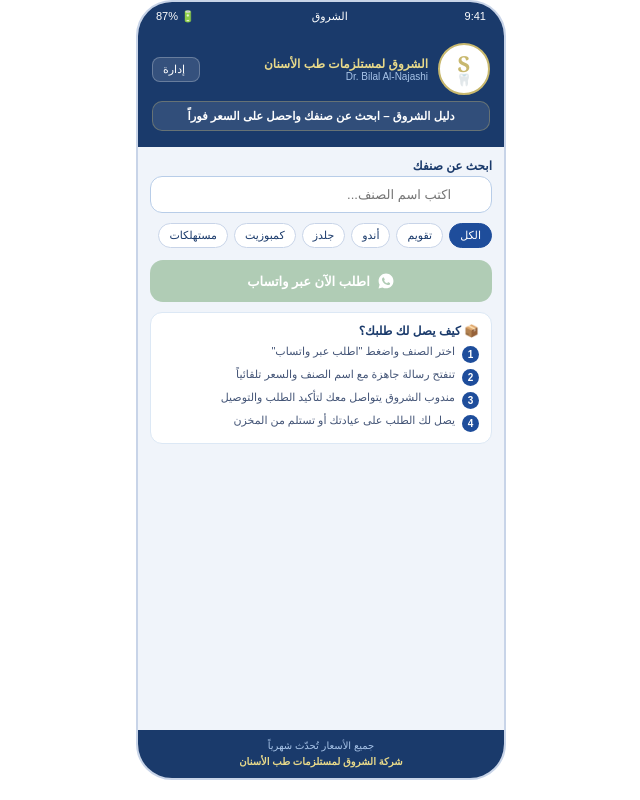
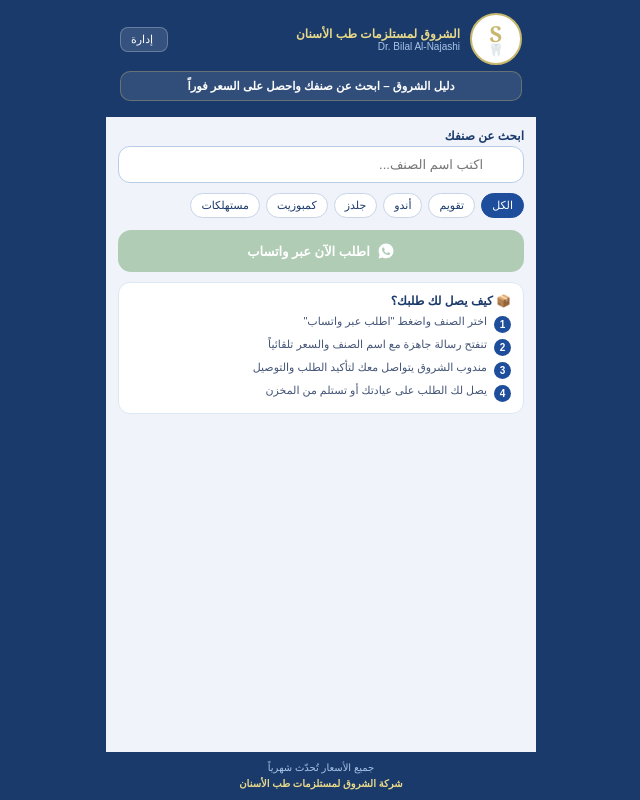
Before and after one commit to tlgooo/shorouk-dental-app, a plain HTML site: page index.html in a window 1280 px wide. Shown: the whole page, without its empty margins (319-959 px from the left). Drawn offline with Linux system fonts and the light colour scheme.

Commit message:
Update index.html

```diff
--- a/index.html
+++ b/index.html
@@ -2,7 +2,8 @@
 <html lang="ar" dir="rtl">
 <head>
     <meta charset="UTF-8">
-    <meta name="viewport" content="width=device-width, initial-scale=1.0">
+    <meta name="viewport" content="width=device-width, initial-scale=1.0, maximum-scale=1.0, user-scalable=no, viewport-fit=cover">
+    <meta name="apple-mobile-web-app-capable" content="yes">
     <title>دليل الشروق لمستلزمات طب الأسنان</title>
     <link rel="manifest" href="manifest.json">
     <style>
@@ -12,13 +13,18 @@
             padding: 0;
         }
         @import url('https://fonts.googleapis.com/css2?family=Tajawal:wght@400;500;700;800&display=swap');
+        html, body {
+            margin: 0;
+            padding: 0;
+            height: 100%;
+            background: #1a3a6b;
+        }
         .app-frame {
-            width: 370px;
-            min-height: 780px;
+            width: 100%;
+            max-width: 430px;
+            min-height: 100vh;
             margin: 0 auto;
             background: #f0f4fa;
-            border-radius: 36px;
-            border: 2.5px solid #c8d4e8;
             overflow: hidden;
             display: flex;
             flex-direction: column;
@@ -26,18 +32,9 @@
             direction: rtl;
             position: relative;
         }
+        /* إخفاء شريط الحالة بالكامل */
         .status-bar {
-            background: #1a3a6b;
-            height: 28px;
-            display: flex;
-            align-items: center;
-            justify-content: space-between;
-            padding: 0 18px;
-            flex-shrink: 0;
-        }
-        .status-bar span {
-            color: #fff;
-            font-size: 11px;
+            display: none !important;
         }
         .page {
             display: none;
@@ -797,12 +794,6 @@
     <div class="app-frame" role="main">
         <h2 class="sr-only" style="position:absolute;width:1px;height:1px;overflow:hidden;clip:rect(0,0,0,0)">تطبيق الشروق لمستلزمات طب الأسنان</h2>
 
-        <div class="status-bar">
-            <span>9:41</span>
-            <span>الشروق</span>
-            <span>🔋 87%</span>
-        </div>
-
         <!-- MAIN PAGE -->
         <div class="page active" id="pageMain">
             <div class="hdr">
@@ -993,7 +984,7 @@
         let sel = null;
         let activeCat = 'الكل';
         let editingId = null;
-        let selectedImageData = null; // Stores the Base64 image data
+        let selectedImageData = null;
 
         // ---------- Helper Functions ----------
         function handleImageSelect(event) {
@@ -1004,13 +995,12 @@
             }
             const reader = new FileReader();
             reader.onload = function(e) {
-                selectedImageData = e.target.result; // Base64 string
+                selectedImageData = e.target.result;
             };
             reader.readAsDataURL(file);
         }
 
         function updateCategoryUI() {
-            // Update dropdown in admin
             const sel = document.getElementById('aCat');
             sel.innerHTML = '<option value="">اختر الفئة</option>';
             categories.forEach(c => {
@@ -1020,7 +1010,6 @@
                 sel.appendChild(opt);
             });
 
-            // Update category tags in admin
             const tagsContainer = document.getElementById('catTags');
             tagsContainer.innerHTML = '';
             categories.forEach(c => {
@@ -1030,16 +1019,13 @@
                 tagsContainer.appendChild(tag);
             });
 
-            // Update chips in main page
             const chipsContainer = document.getElementById('cats');
             chipsContainer.innerHTML = '';
-            // Add 'All' chip
             const allChip = document.createElement('button');
             allChip.className = 'chip active';
             allChip.textContent = 'الكل';
             allChip.onclick = function() { filterCat(this, 'الكل'); };
             chipsContainer.appendChild(allChip);
-            // Add category chips
             categories.forEach(c => {
                 const chip = document.createElement('button');
                 chip.className = 'chip';
@@ -1158,13 +1144,11 @@
             const code = document.getElementById('aCode').value.trim();
             const price = parseFloat(document.getElementById('aPrice').value);
             const cat = document.getElementById('aCat').value;
-            // Use the selected image if available, otherwise keep existing (in edit mode)
             let image = selectedImageData || '';
             if (!name || !price || !cat) { alert('يرجى ملء اسم الصنف والسعر والفئة'); return; }
             if (editingId) {
                 const idx = products.findIndex(p => p.id === editingId);
                 if (idx > -1) {
-                    // If a new image was selected, use it. Otherwise, keep the old one.
                     if (!image) {
                         image = products[idx].image;
                     }
@@ -1209,7 +1193,6 @@
             document.getElementById('aName').scrollIntoView({ behavior: 'smooth' });
         }
 
-        // ---------- Category Management ----------
         function addCategory() {
             const newCat = document.getElementById('newCatName').value.trim();
             if (!newCat) { alert('يرجى كتابة اسم الفئة'); return; }
@@ -1220,11 +1203,9 @@
         }
 
         function deleteCategory(catName) {
-            // Check if any product uses this category
             const used = products.some(p => p.cat === catName);
             if (used) {
                 if (!confirm(`هذه الفئة مستخدمة في ${products.filter(p=>p.cat===catName).length} منتج(ات). هل تريد حذفها مع المنتجات؟`)) return;
-                // Delete products in this category
                 products = products.filter(p => p.cat !== catName);
                 renderAdminList();
             }
@@ -1241,6 +1222,11 @@
         // ---------- Initialize ----------
         updateCategoryUI();
 
+        // طلب ملء الشاشة تلقائياً عند فتح التطبيق
+        if (document.fullscreenEnabled) {
+            document.documentElement.requestFullscreen().catch(() => {});
+        }
+
         document.addEventListener('click', e => {
             if (!e.target.closest('.search-wrap') && !e.target.closest('#dd'))
                 document.getElementById('dd').classList.remove('open');
```
